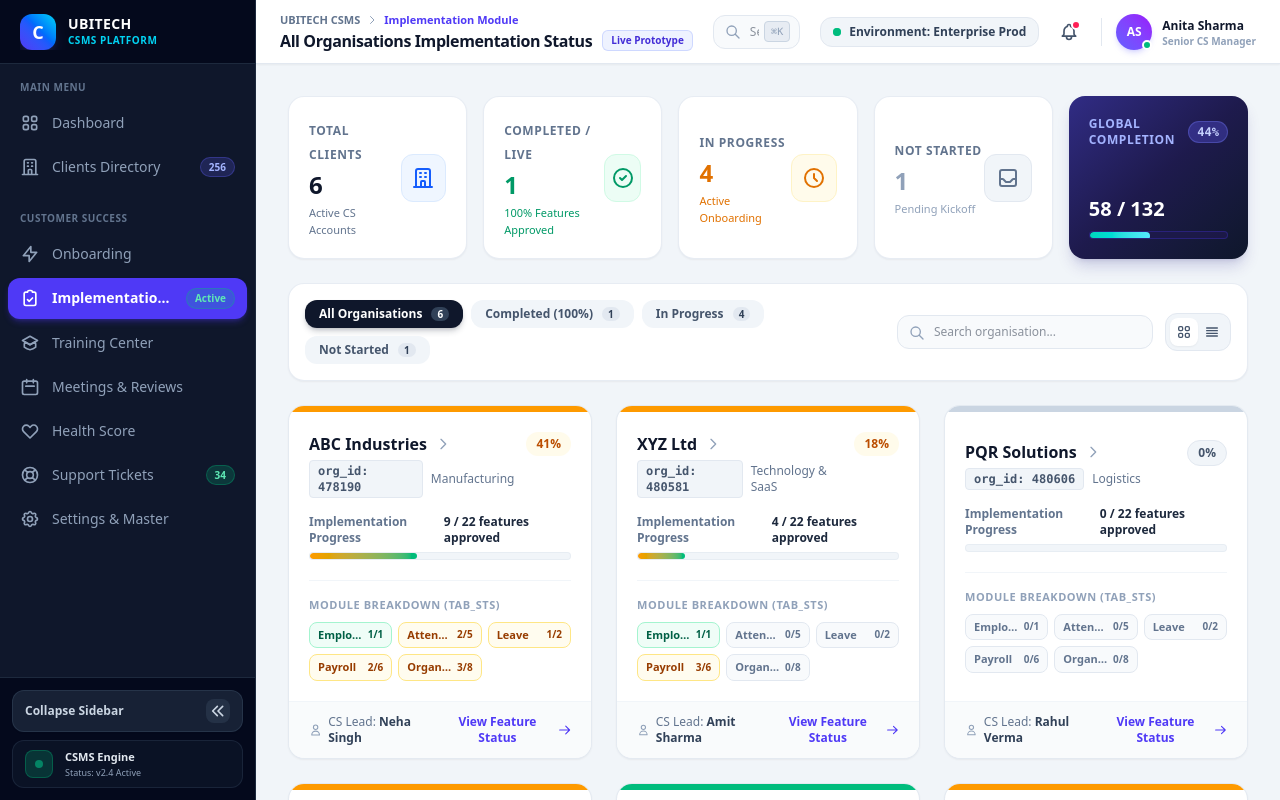
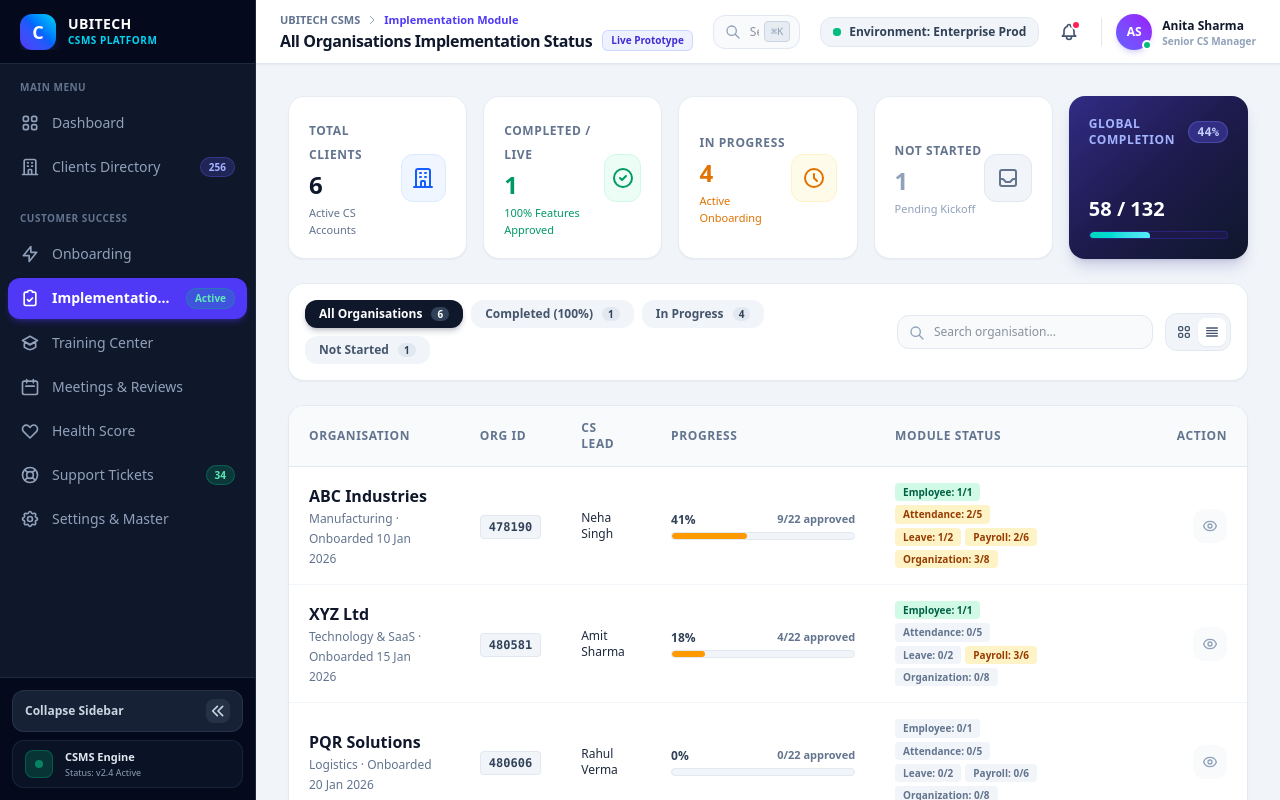
Before and after one commit to ankur-the-coder/csms_test, an Angular app: page /implementation in a window 1280 px wide. Built offline with nearby package versions, Linux system fonts and the light colour scheme.

Commit message:
first commit

```diff
--- a/angular.json
+++ b/angular.json
@@ -2,7 +2,8 @@
   "$schema": "./node_modules/@angular/cli/lib/config/schema.json",
   "version": 1,
   "cli": {
-    "packageManager": "npm"
+    "packageManager": "npm",
+    "analytics": "7cea68fb-d534-4fe2-bc01-3357983d1a3c"
   },
   "newProjectRoot": "projects",
   "projects": {
--- a/src/app/features/implementation/implementation.component.ts
+++ b/src/app/features/implementation/implementation.component.ts
@@ -363,29 +363,18 @@ export interface Client {
                     </span>
                   </div>
                 </td>
-                <td class="px-5 py-4 text-right whitespace-nowrap w-44">
-                  <div class="flex items-center justify-end gap-2">
+                <td class="px-5 py-4 text-right whitespace-nowrap">
                   <button
                     (click)="openClientDetails(client)"
-                      class="px-3 py-1.5 rounded-xl bg-indigo-50 hover:bg-indigo-100 text-indigo-700 font-semibold text-xs border border-indigo-200/80 shadow-2xs transition-all inline-flex items-center gap-1.5 cursor-pointer whitespace-nowrap"
+                    class="group/btn p-2 rounded-xl bg-slate-50 hover:bg-indigo-50 text-slate-400 hover:text-indigo-600 border border-transparent hover:border-indigo-200/80 transition-all cursor-pointer inline-flex items-center gap-0 hover:gap-1.5 hover:px-3 hover:py-1.5"
+                    title="View Features"
                   >
-                      <svg class="w-3.5 h-3.5 text-indigo-600 shrink-0" fill="none" stroke="currentColor" viewBox="0 0 24 24">
+                    <svg class="w-4 h-4 shrink-0" fill="none" stroke="currentColor" viewBox="0 0 24 24">
                       <path stroke-linecap="round" stroke-linejoin="round" stroke-width="2" d="M15 12a3 3 0 11-6 0 3 3 0 016 0z"/>
                       <path stroke-linecap="round" stroke-linejoin="round" stroke-width="2" d="M2.458 12C3.732 7.943 7.523 5 12 5c4.478 0 8.268 2.943 9.542 7-1.274 4.057-5.064 7-9.542 7-4.477 0-8.268-2.943-9.542-7z"/>
                     </svg>
-                      <span>View Features</span>
+                    <span class="max-w-0 overflow-hidden group-hover/btn:max-w-24 transition-all duration-300 text-xs font-semibold text-indigo-700 whitespace-nowrap">View Features</span>
                   </button>
-
-                    <button
-                      (click)="openClientDetails(client)"
-                      class="p-1.5 rounded-lg text-slate-400 hover:text-slate-700 hover:bg-slate-100 transition-colors"
-                      title="More Actions"
-                    >
-                      <svg class="w-4 h-4" fill="none" stroke="currentColor" viewBox="0 0 24 24">
-                        <path stroke-linecap="round" stroke-linejoin="round" stroke-width="2" d="M12 5v.01M12 12v.01M12 19v.01M12 6a1 1 0 110-2 1 1 0 010 2zm0 7a1 1 0 110-2 1 1 0 010 2zm0 7a1 1 0 110-2 1 1 0 010 2z"/>
-                      </svg>
-                    </button>
-                  </div>
                 </td>
               </tr>
             </tbody>
@@ -716,7 +705,7 @@ export class ImplementationComponent {
   // UI Filters State
   searchQuery = signal<string>('');
   statusFilter = signal<string>('all'); // all, complete, in_progress, pending
-  viewMode = signal<'grid' | 'table'>('grid');
+  viewMode = signal<'grid' | 'table'>('table');
 
   // Drawer / Selected Client State
   selectedClient = signal<Client | null>(null);
```
Lines whose indentation alone changed are shown as unchanged.
